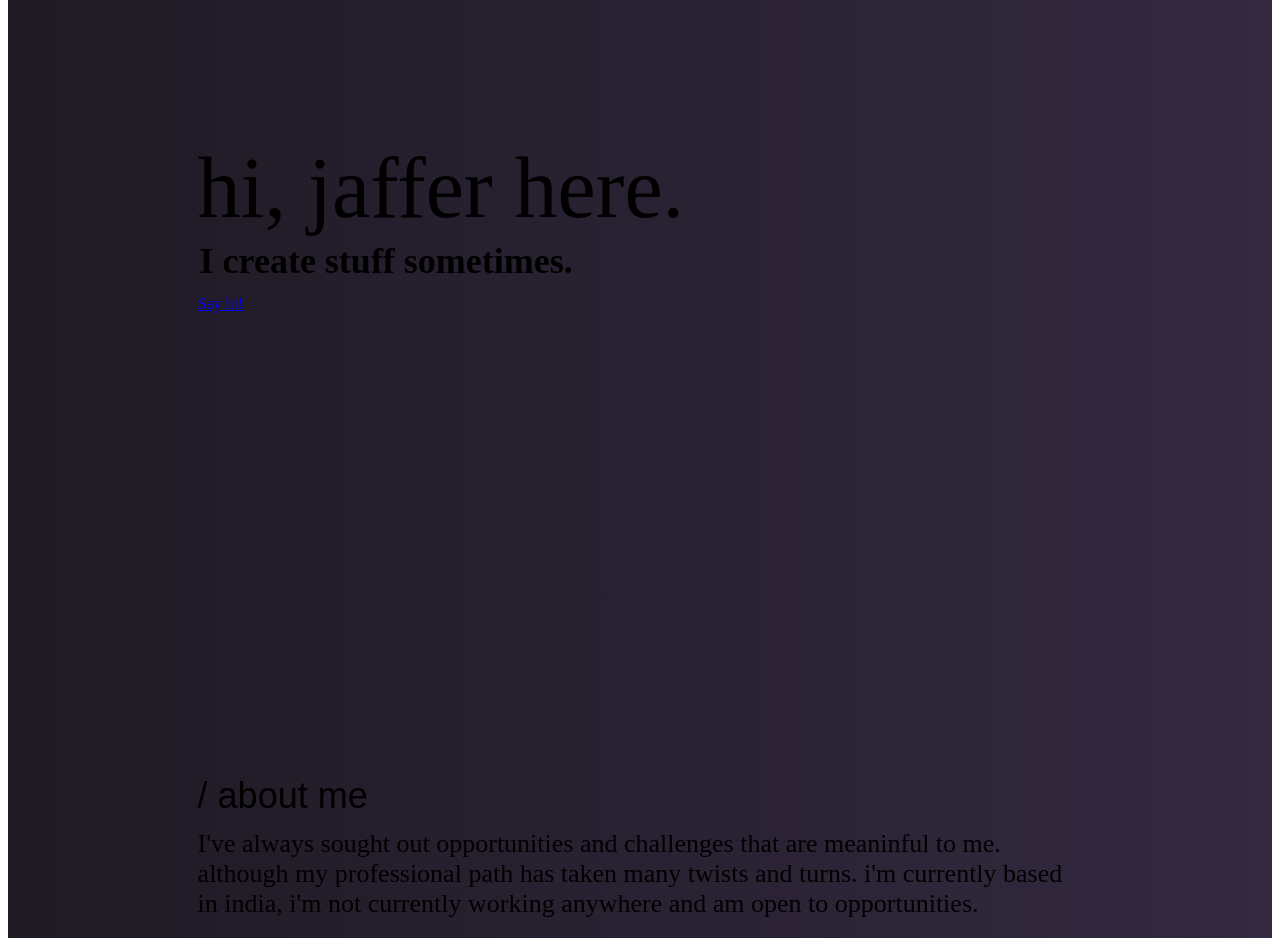
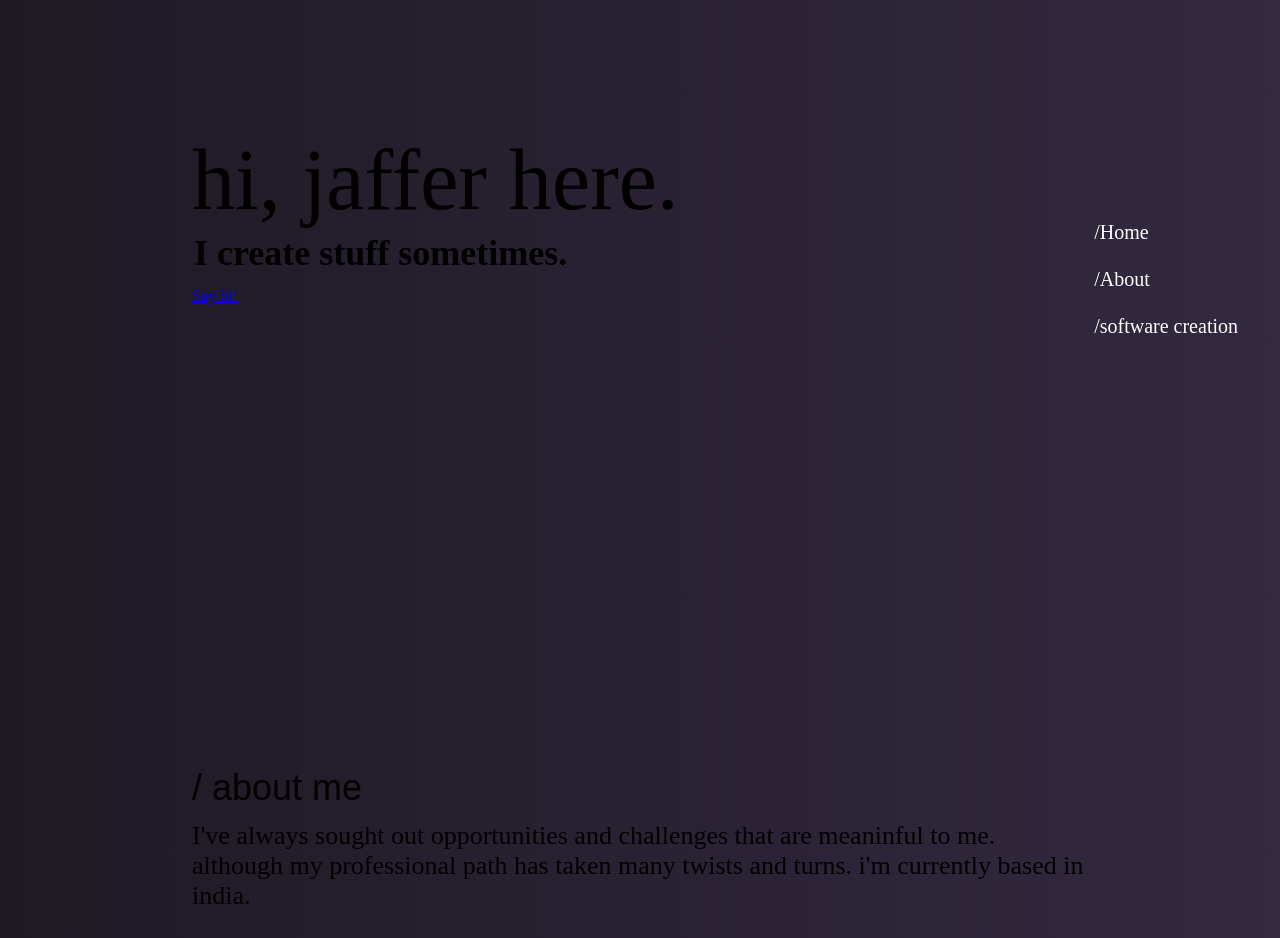
Before and after one commit to xmarzz/xmarzz.github.io, a React (Create React App) app: page / in a window 1280 px wide. Shown: the part 420-1358 px from the top of the page. Built offline with nearby package versions, Linux system fonts and the light colour scheme.

Commit message:
initial commit

```diff
--- a/package.json
+++ b/package.json
@@ -8,6 +8,7 @@
     "@testing-library/user-event": "^13.5.0",
     "react": "^18.2.0",
     "react-dom": "^18.2.0",
+    "react-router-dom": "^6.22.0",
     "react-scripts": "5.0.1",
     "web-vitals": "^2.1.4"
   },
--- a/src/About/About.js
+++ b/src/About/About.js
@@ -12,7 +12,7 @@ const About =()=>{
             <div className='about_details'>
              I've always sought out opportunities and challenges that are meaninful to me.
              although my professional path has taken many twists and turns. i'm currently based
-             in india, i'm not currently working anywhere and am open to opportunities.
+             in india.
              </div>
              <div className='about_tech'>i'm familiar working with:</div>
 
--- a/src/App.css
+++ b/src/App.css
@@ -1,5 +1,14 @@
 
-.main{
-    background-image: linear-gradient(to right,#1f1a24 ,#332940)
+/* Reset CSS */
+* {
+    margin: 0;
+    padding: 0;
+    box-sizing: border-box;
+ }
 
+
+.body{
+    background-image: linear-gradient(to right,#1f1a24 ,#332940);
+    padding: 0;
+    margin: 0;
 }
--- a/src/App.js
+++ b/src/App.js
@@ -1,21 +1,29 @@
-import React from "react"
-import './App.css'
-import Home from './Home/Home'
-import About from './About/About.js'
-import My_work from './My_work/My_work'
+import React from "react";
+import "./App.css";
+import Home from "./Home/Home";
+import About from "./About/About.js";
+import MyWork from "./myWork/myWork.js";
+import Navbar from "./Navbar/Navbar.js";
 
-const App=()=>{
-    return(
-        <div className="main">
-            <Home/>
-            <About/>
-            <My_work/>
-         </div>
+const App = () => {
+  return (
+    <div className="body">
+      <div>
+        {" "}
+        <Navbar />{" "}
+      </div>
+      <section id="home">
+        <Home />
+      </section>
+      <section id="about">
+        <About />
+      </section>
+      <section id="myWork">
+        {" "}
+        <MyWork />{" "}
+      </section>
+    </div>
+  );
+};
 
-
-        )
-}
-
-
-
-export default App
+export default App;
--- a/src/Home/Home.css
+++ b/src/Home/Home.css
@@ -40,12 +40,7 @@
 
 
 
-
-
-
-
-
-.home_design-inside{
+/* .home_design-inside{
     width: 140px;
     height:140px;
     border-radius: 100%;
@@ -82,3 +77,4 @@
         -webkit-animation-timing-function: ease-in;
     }
 }
+ */
--- a/src/Home/Home.js
+++ b/src/Home/Home.js
@@ -1,35 +1,28 @@
-import React, { useState } from 'react'
-import './Home.css'
+import React, { useState } from "react";
+import "./Home.css";
 
 const Home = () => {
-
   return (
     <div>
+      <div className="home_design">
+        <div className="home_design-inside"> </div>
+        <div className="home_design-inside1"> </div>
+      </div>
 
-        <div className='home_design'>
-
-               <div className='home_design-inside'> </div>
-               <div className='home_design-inside1'> </div>
-
+      <div className="home_page">
+        <div className="home_intro">
+          hi, <div className="home_intro-name"> jaffer </div> here.
+          <div className="home_intro-blinking"></div>
         </div>
 
+        <h2 className="home_intro2"> I create stuff sometimes. </h2>
 
-      <div className='home_page'>
+        <a href="mailto:marzelon44@gmail.com" className="home_mailme">
+          Say hi!
+        </a>
+      </div>
+    </div>
+  );
+};
 
-      <div className='home_intro'>hi, <div className='home_intro-name'> jaffer </div> here.
-
-         <div className='home_intro-blinking'></div>
-
-       </div>
-
-       <h2 className='home_intro2'> I create stuff sometimes. </h2>
-
-        <a href='mailto:marzelon44@gmail.com' className='home_mailme'>Say hi!</a>
-
-        </div>
-
-    </div>
-  )
-}
-
-export default Home
+export default Home;
--- a/src/My_work/My_work.js
+++ /dev/null
@@ -1,13 +0,0 @@
-import React from 'react'
-
-const my_work=()=>{
-    return(
-        <div>
-            <h1>/ software-creation</h1>
-
-        </div>
-    )
-}
-
-
-export default my_work
--- /dev/null
+++ b/src/Navbar/Navbar.css
@@ -0,0 +1,18 @@
+.navbar {
+    position: fixed;
+    bottom: 0;
+    right: 0;
+    padding: 10px;
+    color: white;
+    margin: 20px;
+    cursor: pointer;
+    display: flex;
+    flex-direction: column;
+}
+
+.navbar-inside{
+    color: inherit;
+    text-decoration: none;
+    margin: 12px;
+    font-size: 20px;
+  }
--- /dev/null
+++ b/src/Navbar/Navbar.js
@@ -0,0 +1,23 @@
+import React from 'react'
+import './Navbar.css'
+
+const Navbar = () => {
+  return (
+    <div>
+
+      <nav className='navbar-outside navbar'>
+        <a href='#home'  className="navbar-inside navbar-home">/Home</a>
+        <a  href='#about'  className="navbar-inside navbar-about">/About</a>
+        <a href="#myWork" className="navbar-inside navbar-software_creation">/software creation</a>
+
+
+      </nav>
+
+    </div>
+
+
+
+  )
+}
+
+export default Navbar
--- a/src/index.js
+++ b/src/index.js
@@ -1,6 +1,5 @@
 import ReactDOM from 'react-dom/client'
 import React from 'react'
-
 import App from './App'
 
 const root = ReactDOM.createRoot(document.getElementById('root'))
--- /dev/null
+++ b/src/myWork/myWork.js
@@ -0,0 +1,12 @@
+import React from 'react'
+
+const myWork=()=>{
+    return(
+        <div>
+            <h1>/ software-creation</h1>
+        </div>
+    )
+}
+
+
+export default myWork
```
Also changed, not shown: src/myWork/My_work.css (added), 1 other file (tests, documents, lock files or other folders).
